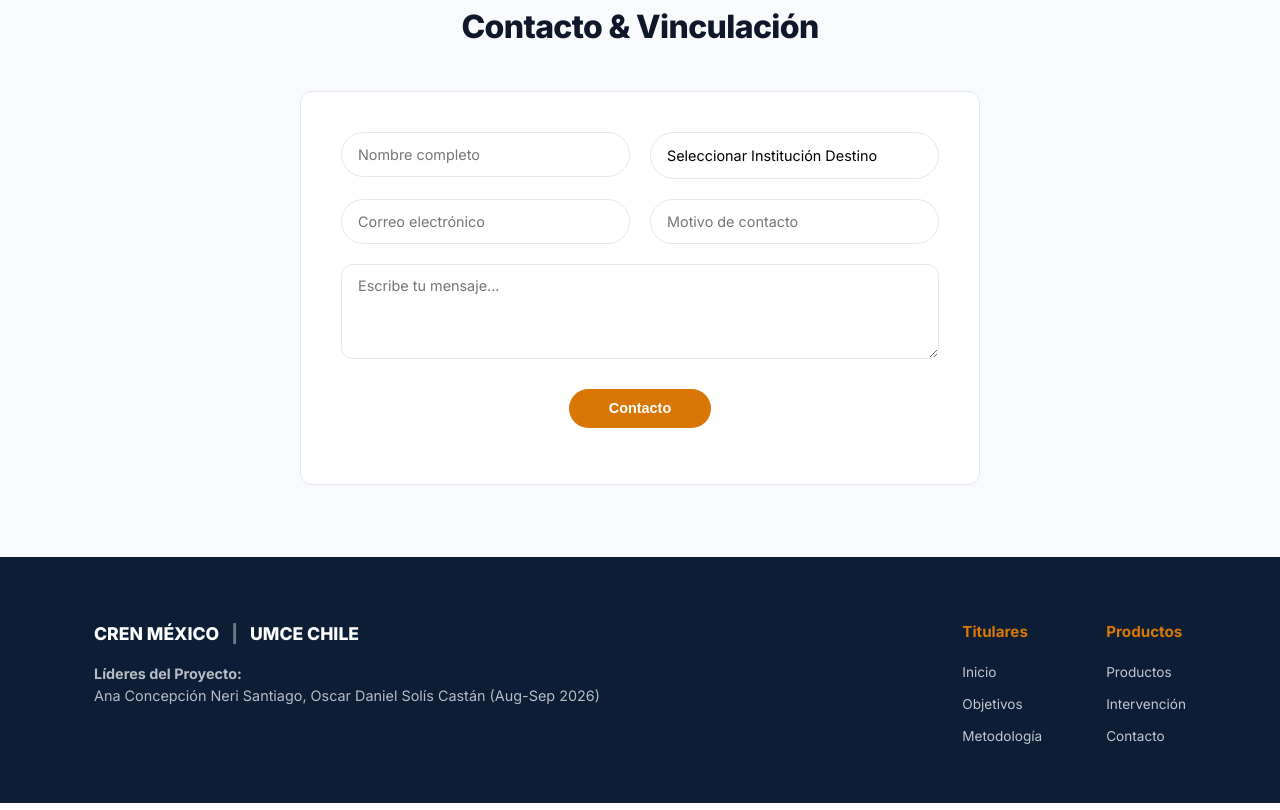
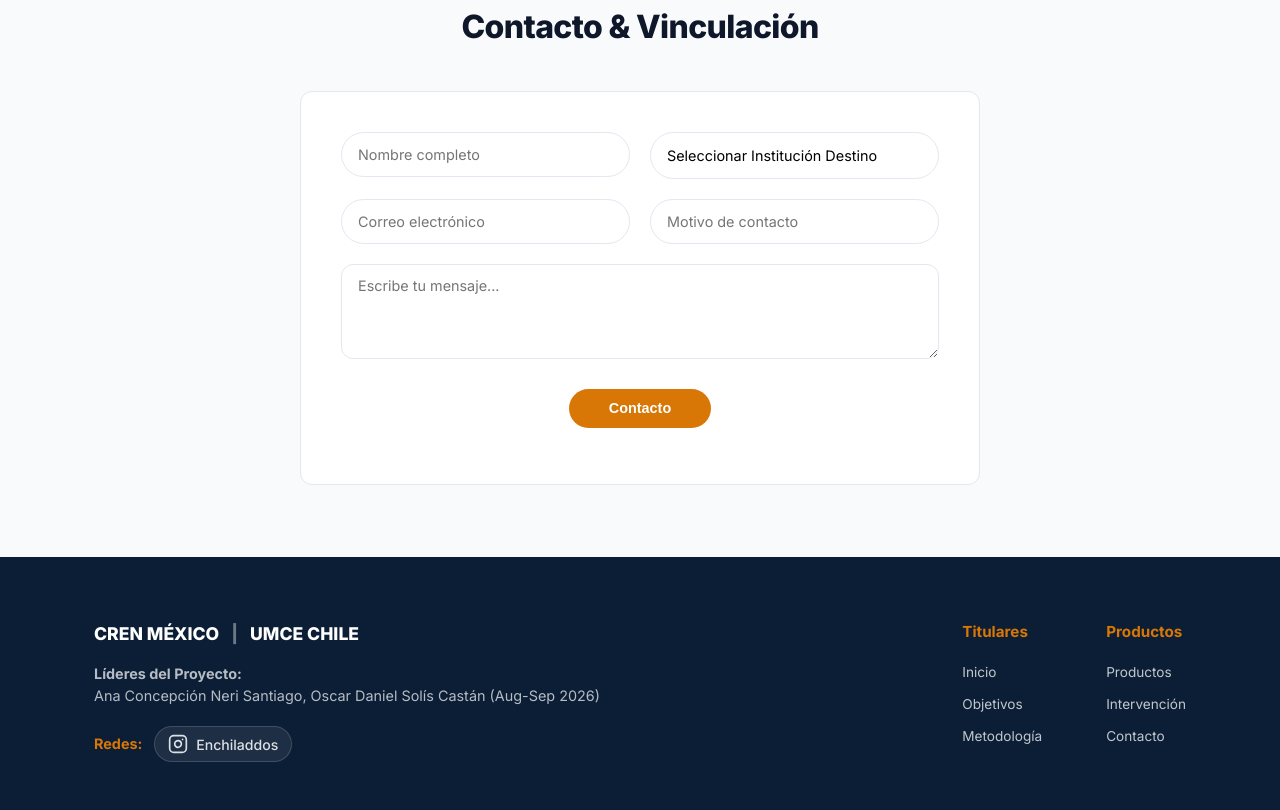
Before and after one commit to ananerisantiago-max/Proyecto-CREN-UMCE, a website: page index.html in a window 1280 px wide. Shown: the part 3750-4560 px from the top of the page. Drawn offline with Linux system fonts and the light colour scheme.

Commit message:
hipervinculo a ig

```diff
--- a/index.html
+++ b/index.html
@@ -445,6 +445,17 @@
         </div>
         <p class="footer-leaders"><strong>Líderes del Proyecto:</strong><br>Ana Concepción Neri Santiago, Oscar Daniel
           Solís Castán (Aug-Sep 2026)</p>
+        <div class="footer-social">
+          <span class="social-title">Redes:</span>
+          <a href="https://www.instagram.com/enchiladdos?stkn=ZWg2N2tjM3NoeHlq" target="_blank" rel="noopener noreferrer" class="social-link instagram">
+            <svg viewBox="0 0 24 24" width="20" height="20" fill="none" stroke="currentColor" stroke-width="2" stroke-linecap="round" stroke-linejoin="round" class="instagram-icon">
+              <rect x="2" y="2" width="20" height="20" rx="5" ry="5"></rect>
+              <path d="M16 11.37A4 4 0 1 1 12.63 8 4 4 0 0 1 16 11.37z"></path>
+              <line x1="17.5" y1="6.5" x2="17.51" y2="6.5"></line>
+            </svg>
+            <span>Enchiladdos</span>
+          </a>
+        </div>
       </div>
 
       <div class="footer-links-col">
--- a/styles.css
+++ b/styles.css
@@ -750,6 +750,46 @@ body {
   line-height: 1.5;
 }
 
+.footer-social {
+  margin-top: 1.25rem;
+  display: flex;
+  align-items: center;
+  gap: 0.75rem;
+  flex-wrap: wrap;
+}
+
+.social-title {
+  color: var(--color-gold);
+  font-weight: 700;
+  font-size: 0.9rem;
+}
+
+.social-link {
+  display: inline-flex;
+  align-items: center;
+  gap: 0.5rem;
+  color: rgba(255, 255, 255, 0.85);
+  text-decoration: none;
+  font-size: 0.88rem;
+  font-weight: 500;
+  padding: 0.4rem 0.8rem;
+  background: rgba(255, 255, 255, 0.08);
+  border-radius: var(--radius-pill);
+  border: 1px solid rgba(255, 255, 255, 0.15);
+  transition: var(--transition);
+}
+
+.social-link:hover {
+  background: rgba(255, 255, 255, 0.18);
+  color: #ffffff;
+  border-color: rgba(255, 255, 255, 0.3);
+  transform: translateY(-1px);
+}
+
+.instagram-icon {
+  flex-shrink: 0;
+}
+
 .footer-links-col {
   display: flex;
   gap: 4rem;
```
